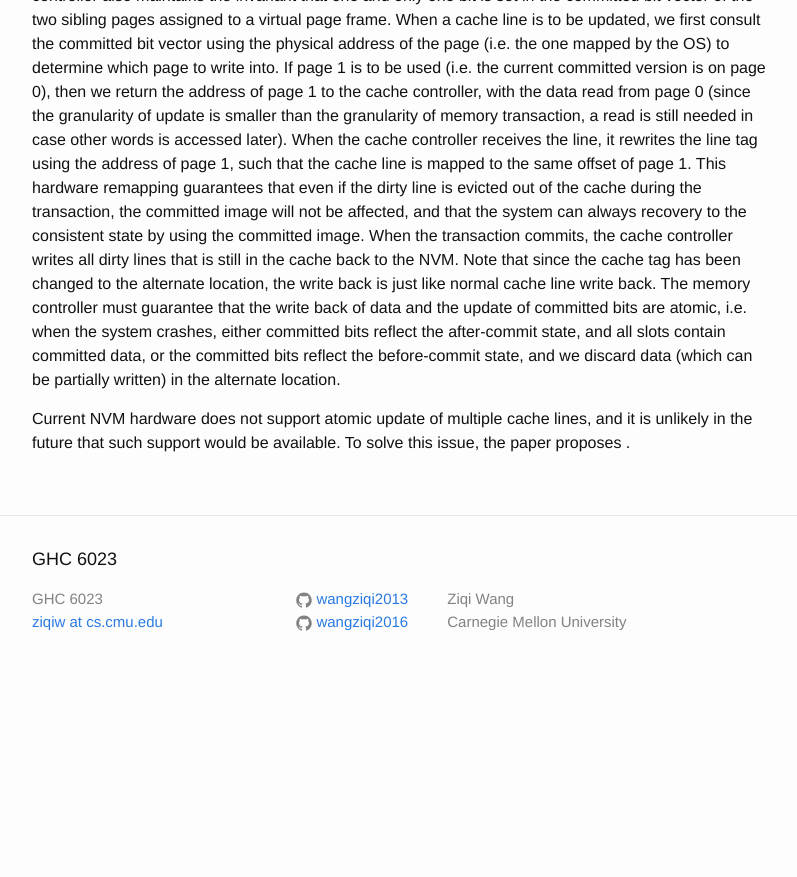
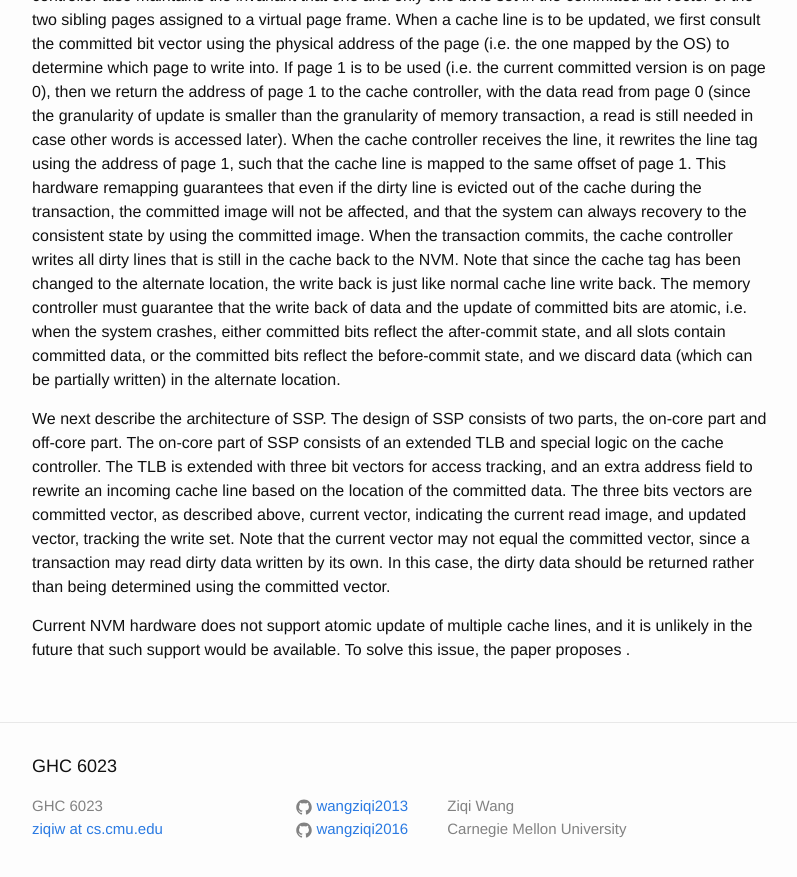
Before and after one commit to wangziqi2013/wangziqi2013.github.io, a Jekyll site: the page built from _posts/2019-12-08-ssp.markdown, in a window 1280 px wide and 900 px high, scrolled down 1645 px. Shown: the top 877 px of the window, without its empty margins (238-1035 px from the left). Built offline with Jekyll 4.4.1, drawn with Linux system fonts in a browser that asks for light colours; before the commit the page ends 2338 px from its top, so only the background shows below that.

Commit message:
Adding bit vectors

```diff
--- a/_posts/2019-12-08-ssp.markdown
+++ b/_posts/2019-12-08-ssp.markdown
@@ -67,5 +67,14 @@ of committed bits are atomic, i.e. when the system crashes, either committed bit
 slots contain committed data, or the committed bits reflect the before-commit state, and we discard data (which can be partially
 written) in the alternate location.
 
+We next describe the architecture of SSP. The design of SSP consists of two parts, the on-core part and off-core part. The
+on-core part of SSP consists of an extended TLB and special logic on the cache controller. The TLB is extended with three bit
+vectors for access tracking, and an extra address field to rewrite an incoming cache line based on the location of the
+committed data. The three bits vectors are committed vector, as described above, current vector, indicating the current
+read image, and updated vector, tracking the write set. Note that the current vector may not equal the committed vector,
+since a transaction may read dirty data written by its own. In this case, the dirty data should be returned rather than
+being determined using the committed vector.
+
+
 Current NVM hardware does not support atomic update of multiple cache lines, and it is
 unlikely in the future that such support would be available. To solve this issue, the paper proposes .
```
